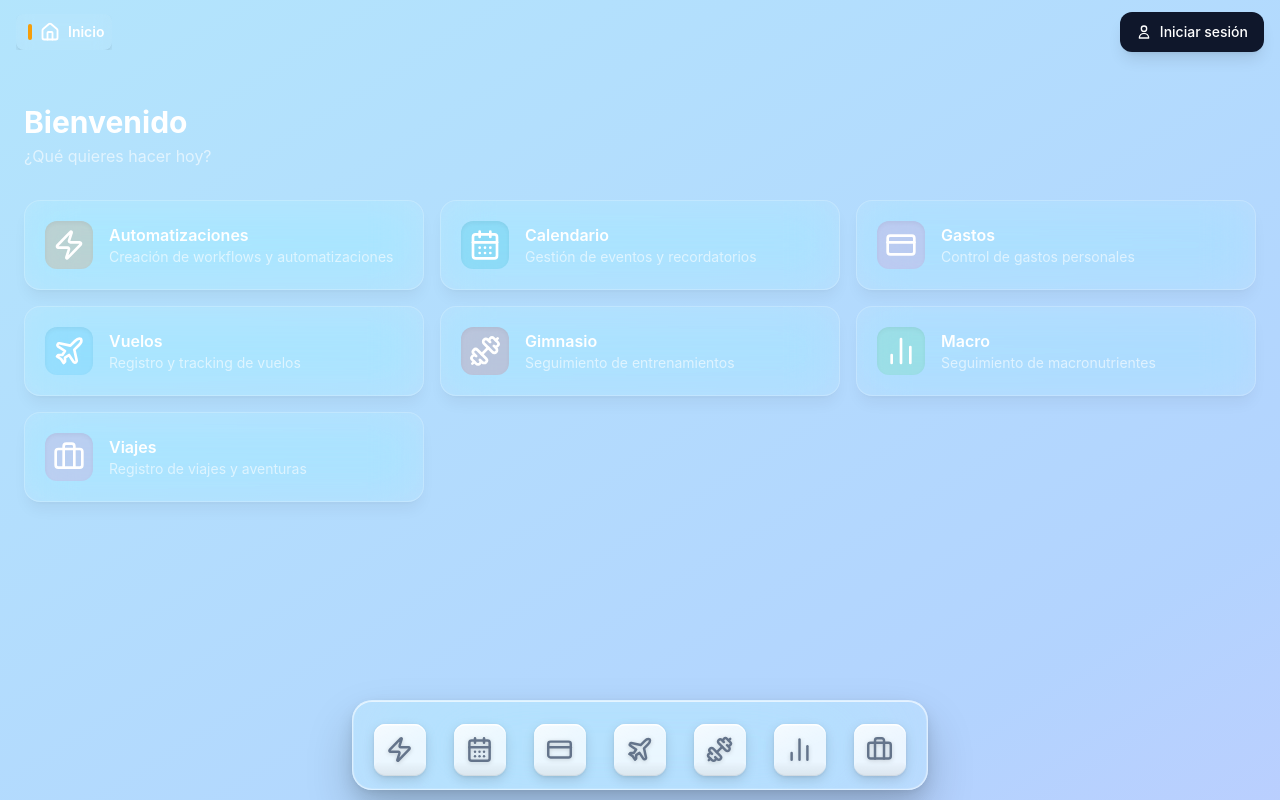
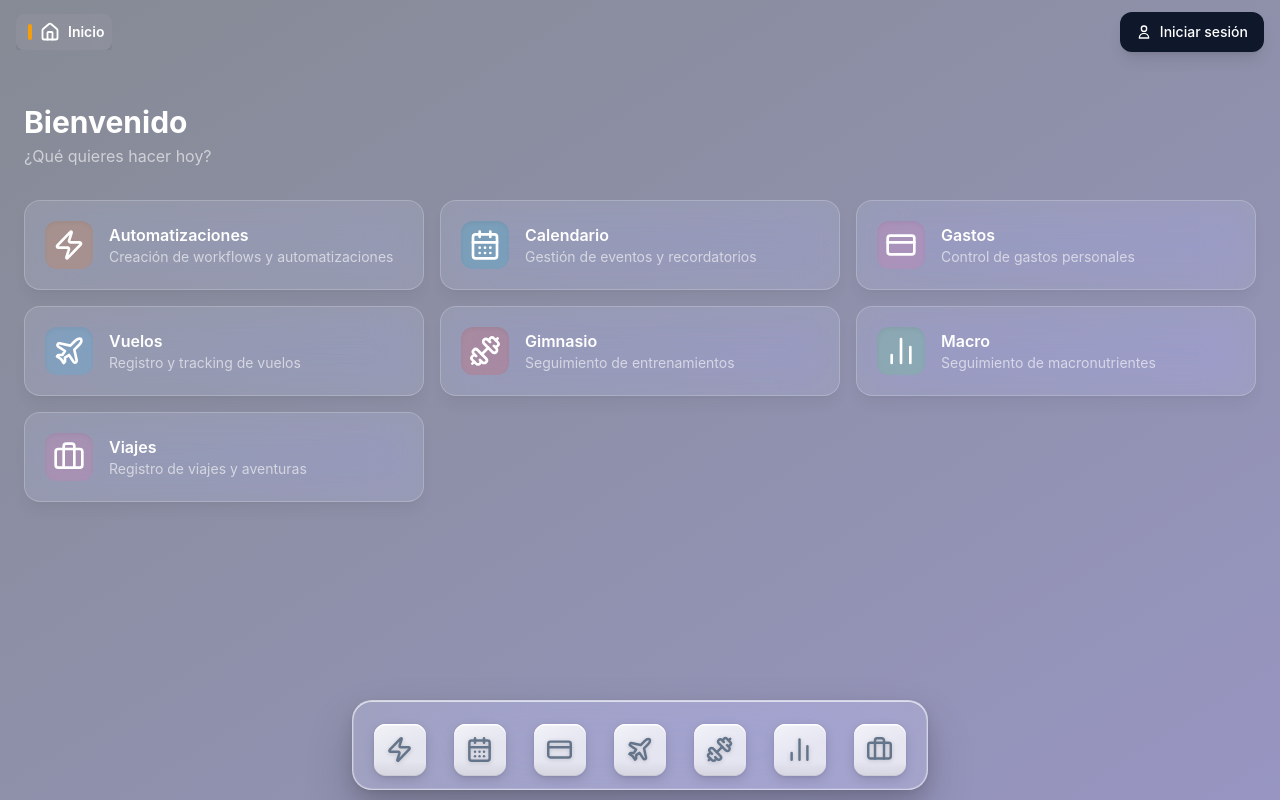
Before and after one commit to Jfgm299/centro-control-personal-frontend, a React (Vite) app: page / in a window 1280 px wide. Built offline with nearby package versions, Linux system fonts and the light colour scheme; no server answers; what @capacitor/core would draw is missing.

Commit message:
fix(layout): remove time-based background and use permanent night gradient

```diff
--- a/src/components/layout/AppShellDesktop.jsx
+++ b/src/components/layout/AppShellDesktop.jsx
@@ -27,14 +27,8 @@
     )
   }
 
-  // Background gradient based on time of day
-  const hour = new Date().getHours()
-  const bgGradient = hour > 5 && hour < 18
-    ? 'from-sky-500/30 to-blue-600/30' // Day
-    : 'from-slate-900/50 to-indigo-900/50' // Night
-
   return (
-    <div className={`min-h-screen bg-gradient-to-br ${bgGradient} flex flex-col`}>
+    <div className="min-h-screen bg-gradient-to-br from-slate-900/50 to-indigo-900/50 flex flex-col">
       <DotBackground />
       {!user && <LoginPopup />}
       {user && <UserMenu />}
--- a/src/components/layout/AppShellMobile.jsx
+++ b/src/components/layout/AppShellMobile.jsx
@@ -36,16 +36,9 @@
     )
   }
 
-  const hour = new Date().getHours()
-  const darkBgGradient = hour > 5 && hour < 18
-    ? 'from-sky-500/30 to-blue-600/30' // Day
-    : 'from-slate-900/50 to-indigo-900/50' // Night
-
-  const backgroundClass = `bg-gradient-to-br ${darkBgGradient}`
-
   return (
     <div
-      className={`relative w-full flex flex-col ${backgroundClass}`}
+      className="relative w-full flex flex-col bg-gradient-to-br from-slate-900/50 to-indigo-900/50"
       style={{
         height: '100vh',
         maxHeight: '-webkit-fill-available',
```
